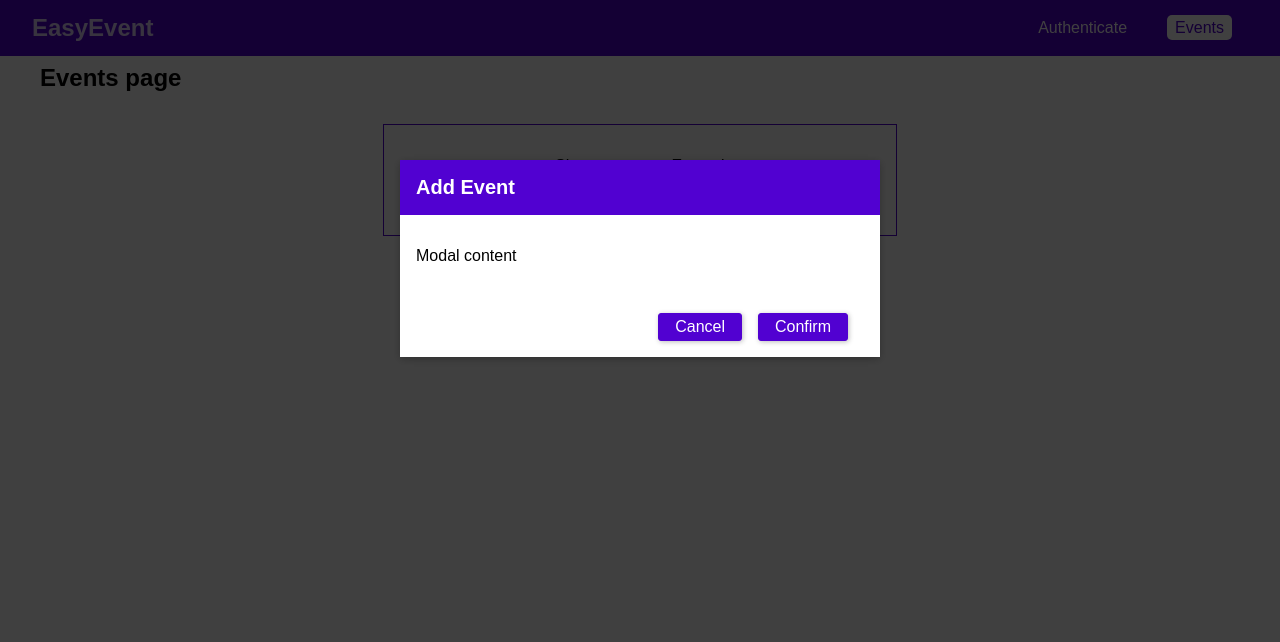
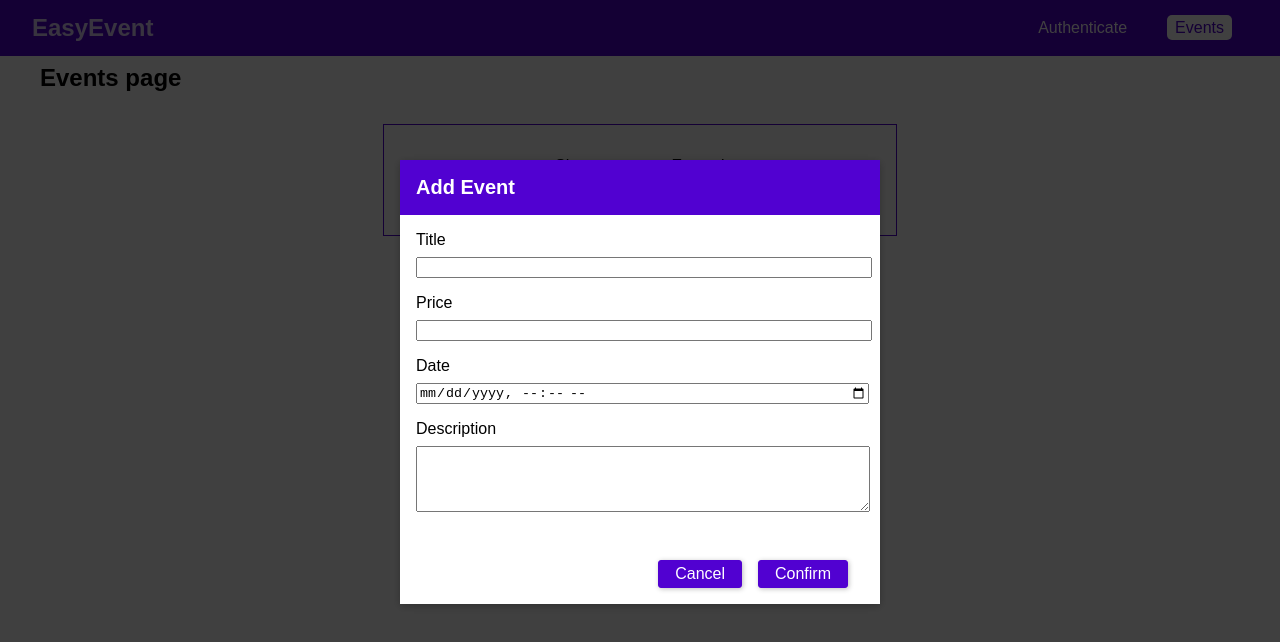
Before and after one commit to AleksK1NG/React-GraphQL-Node-Events, a React (Create React App) app in the folder frontend/: page /events in a window 1280 px wide. Both pictures are taken after a click on the button "Create Event". Shown: the top 642 px of the page. Built offline with nearby package versions, Linux system fonts and the light colour scheme.

Commit message:
add modal form

```diff
--- a/frontend/src/index.css
+++ b/frontend/src/index.css
@@ -5,7 +5,8 @@
 }
 
 .form-control label,
-.form-control input {
+.form-control input,
+.form-control textarea {
   width: 100%;
   display: block;
 }
--- a/frontend/src/pages/Events/EventsPage.js
+++ b/frontend/src/pages/Events/EventsPage.js
@@ -1,14 +1,42 @@
-import React, { useState } from 'react';
+import React, { useState, useRef, useEffect } from 'react';
 import './EventsPage.css';
 import Modal from '../../components/Modal/Modal';
 import Backdrop from '../../components/Backdrop/Backdrop';
 
 const EventsPage = (props) => {
   const [creating, setCreating] = useState(false);
+  const titleElRef = useRef(null);
+  const priceElRef = useRef(null);
+  const dateElRef = useRef(null);
+  const descriptionElRef = useRef(null);
 
   const startCreateEventHandler = () => setCreating(true);
-  const modalConfirmHandler = () => setCreating(false);
+  const modalConfirmHandler = () => {
+
+    const title = titleElRef.current.value;
+    const price = priceElRef.current.value;
+    const date = dateElRef.current.value;
+    const description = descriptionElRef.current.value;
+
+    if (
+      title.trim().length === 0 ||
+      price <= 0 ||
+      date.trim().length === 0 ||
+      description.trim().length === 0
+    ) {
+      return;
+    }
+
+    const event = { title, price, date, description };
+    console.log('event from confirm =>', event);
+
+    setCreating(false);
+  };
   const modalCancelHandler = () => setCreating(false);
+
+  useEffect(() => {
+    console.log('events page ');
+  }, []);
 
   return (
     <React.Fragment>
@@ -21,7 +49,24 @@
           canCancel
           canConfirm
         >
-          <p>Modal content</p>
+          <form>
+            <div className="form-control">
+              <label htmlFor="title">Title</label>
+              <input type="text" id="title" ref={titleElRef} />
+            </div>
+            <div className="form-control">
+              <label htmlFor="price">Price</label>
+              <input type="number" id="price" ref={priceElRef} />
+            </div>
+            <div className="form-control">
+              <label htmlFor="date">Date</label>
+              <input type="datetime-local" id="date" ref={dateElRef} />
+            </div>
+            <div className="form-control">
+              <label htmlFor="description">Description</label>
+              <textarea id="description" rows="4" ref={descriptionElRef} />
+            </div>
+          </form>
         </Modal>
       )}
       <h2>Events page</h2>
```
